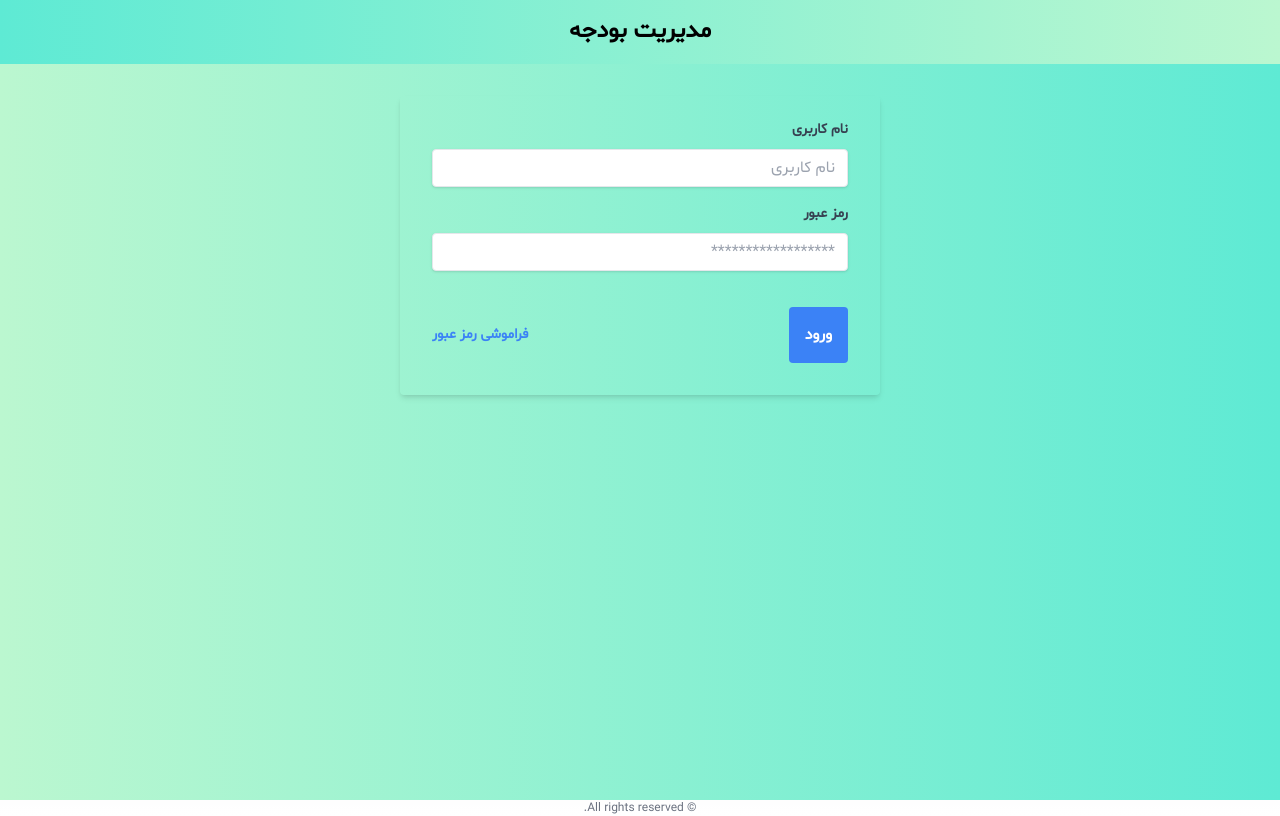
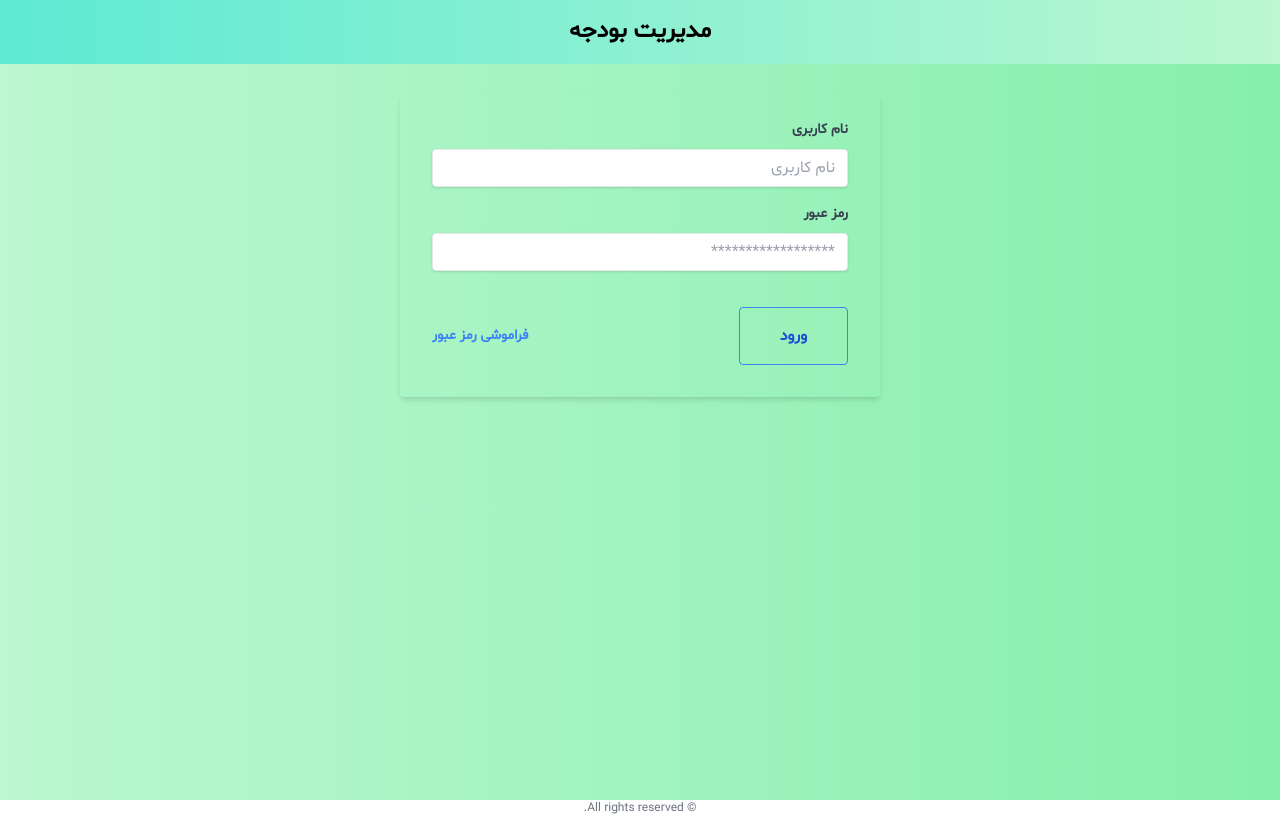
Before and after one commit to Sajad-dev720/bill-management, a Next.js app: page /login in a window 1280 px wide. Built offline with nearby package versions, Linux system fonts and the light colour scheme.

Commit message:
minor change

```diff
--- a/src/app/layout.tsx
+++ b/src/app/layout.tsx
@@ -19,7 +19,7 @@ export default function RootLayout({
   return (
     <html lang="fa" dir="rtl">
       <body className={shabnam.className}>
-        <div className="h-screen w-full flex flex-col bg-gradient-to-r from-green-200 to-teal-300">
+        <div className="h-screen w-full flex flex-col bg-gradient-to-r from-green-200 to-green-300">
           <header className="flex items-center justify-center p-4 bg-gradient-to-r from-teal-300 to-green-200">
             <h1 className="font-semibold text-2xl text-center">مدیریت بودجه</h1>
           </header>
--- a/src/components/component/login-form.tsx
+++ b/src/components/component/login-form.tsx
@@ -5,8 +5,8 @@ import { Input } from "../ui/input";
 
 export default function LoginForm() {
   return (
-    <div className="w-full mx-auto max-w-lg leading-10 p-4 m-4 bg-gradiant-to-r">
-      <form className="bg-gradiant-to-r from-red-300 to-orange-200 shadow-md rounded px-8 pt-6 pb-8 mb-4">
+    <div className="w-full mx-auto max-w-lg leading-10 p-4 m-4">
+      <form className="bg-gradiant-to-r from-black-300 to-black-200 shadow-md rounded px-8 pt-6 pb-8 mb-4">
         <div className="mb-4">
           <label
             className="block text-gray-700 text-sm font-bold mb-2"
@@ -37,7 +37,7 @@ export default function LoginForm() {
         </div>
         <div className="flex items-center justify-between">
           <button
-            className="bg-blue-500 hover:bg-blue-700 text-white font-bold py-2 px-4 rounded focus:outline-none focus:shadow-outline"
+            className="bg-transparent hover:bg-blue-500 text-blue-700 font-semibold hover:text-white py-2 px-10 border border-blue-500 hover:border-transparent rounded"
             type="button"
           >
             ورود
```
